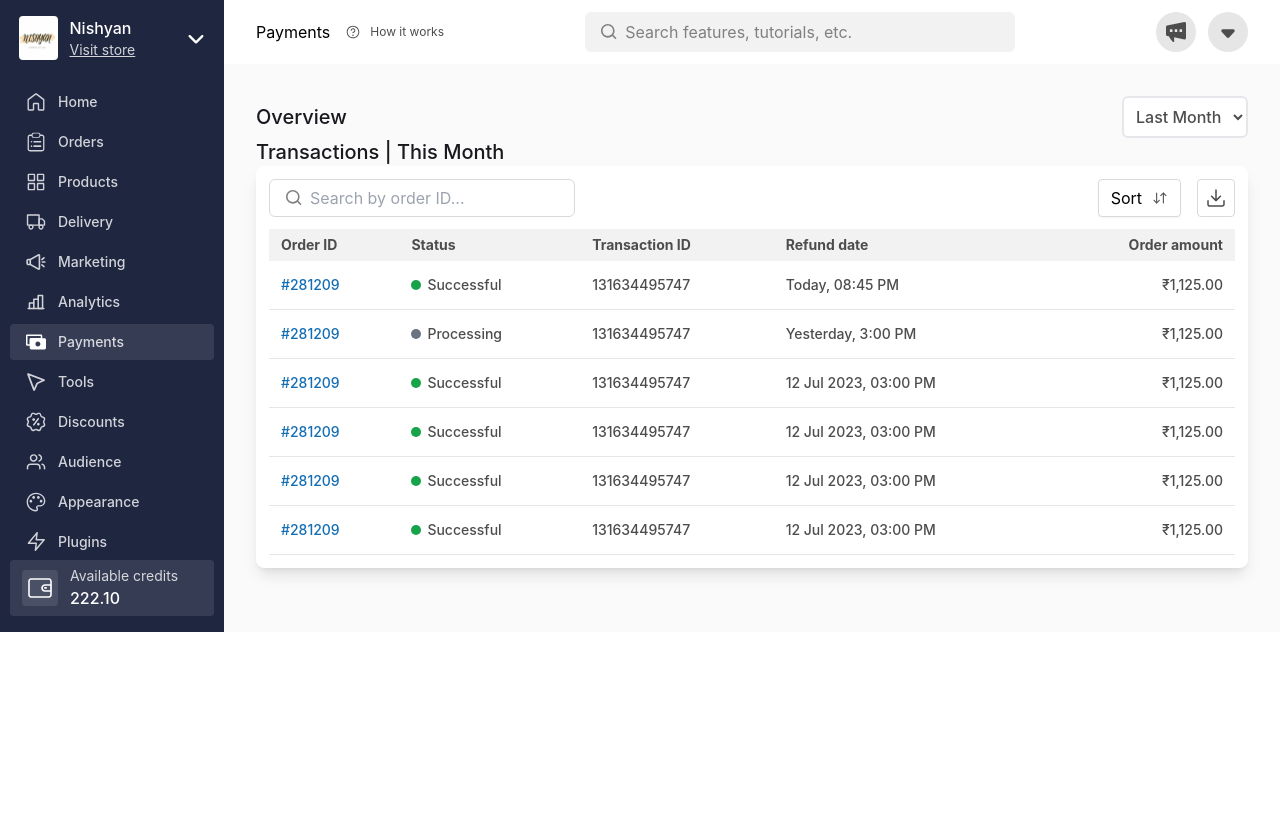
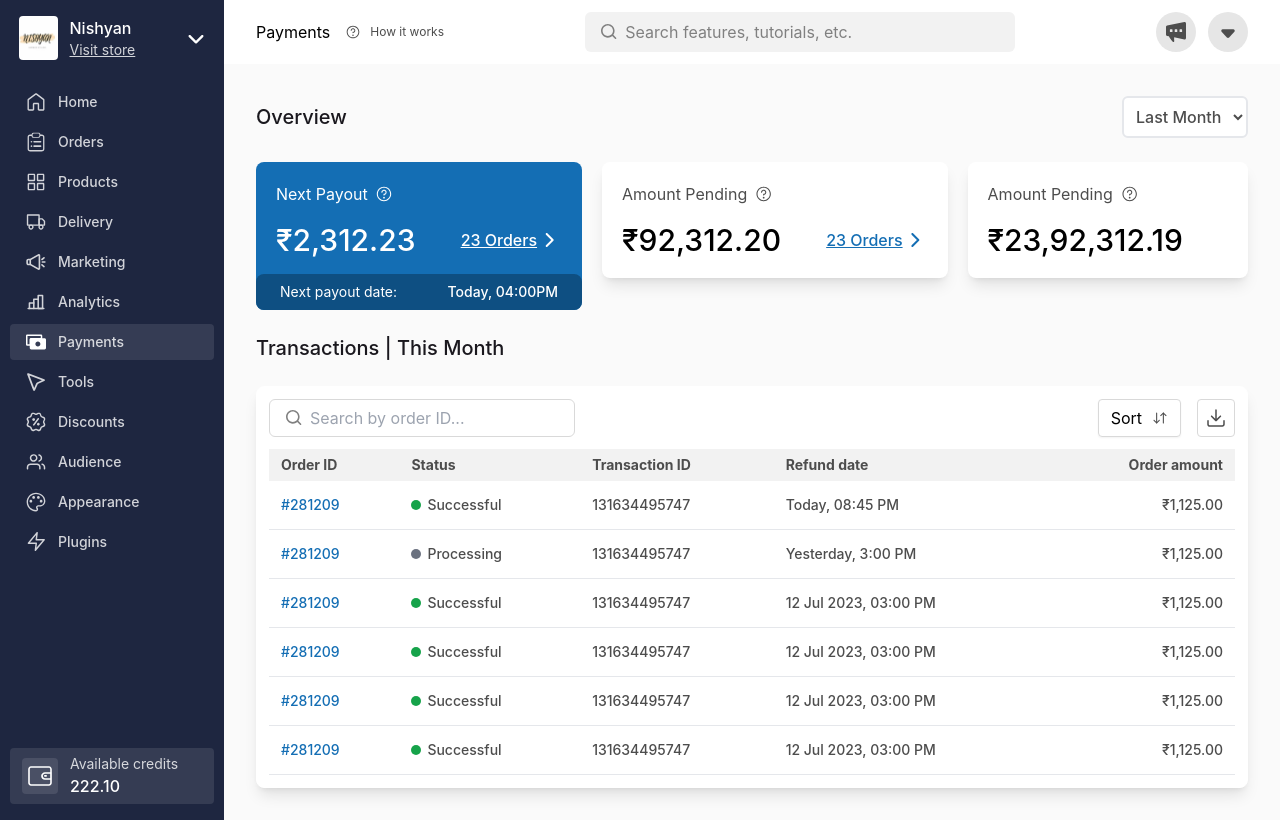
Before and after one commit to WadadParker/dukaan-challenge, a React (Vite) app: page / in a window 1280 px wide. Built offline with nearby package versions, Linux system fonts and the light colour scheme.

Commit message:
feat: overview cards

```diff
--- a/src/components/MainContainer.jsx
+++ b/src/components/MainContainer.jsx
@@ -1,20 +1,20 @@
 import React from 'react'
 import Navbar from './Navbar'
 import Table from './Table'
+import OverviewCards from './OverviewCards'
 
 const MainContainer = () => {
   return (
     <div className="grow">
           <Navbar />
-          <main className=' p-8'>
+          <main className=' p-8 space-y-6'>
                 <aside className='flex justify-between items-center'>
                   <h1 className='text-text-dark text-xl font-medium'>Overview</h1>
                   <select className='p-2 bg-white border-2 rounded-md text-text font-medium'>
                     <option>Last Month</option>
                   </select>
                 </aside>
-
-
+                <OverviewCards />
                 <h1 className='text-text-dark text-xl font-medium'>Transactions | This Month</h1>
                 <Table />
           </main>
--- /dev/null
+++ b/src/components/OverviewCards.jsx
@@ -0,0 +1,73 @@
+import React from 'react'
+
+const PayoutCard = () =>
+{
+    return (
+        <li className='relative grow bg-secondary p-5 rounded-lg flex flex-col space-y-4'>
+            <header className='flex items-center space-x-2'>
+                <h1 className='text-white'>Next Payout</h1>
+                <svg width="16" height="16" viewBox="0 0 16 16" fill="none" xmlns="http://www.w3.org/2000/svg">
+                    <g clip-path="url(#clip0_39203_197507)">
+                    <path fill-rule="evenodd" clip-rule="evenodd" d="M8.8856 11.6358C8.8856 12.1266 8.48772 12.5245 7.9969 12.5245C7.50609 12.5245 7.1082 12.1266 7.1082 11.6358C7.1082 11.145 7.50609 10.7471 7.9969 10.7471C8.48772 10.7471 8.8856 11.145 8.8856 11.6358Z" fill="white"/>
+                    <path fill-rule="evenodd" clip-rule="evenodd" d="M6.99921 3.89508C7.47557 3.69776 7.99975 3.64614 8.50545 3.74673C9.01115 3.84732 9.47567 4.09561 9.84026 4.4602C10.2048 4.82479 10.4531 5.2893 10.5537 5.79501C10.6543 6.30071 10.6027 6.82488 10.4054 7.30124C10.2081 7.7776 9.87392 8.18475 9.44521 8.47121C9.16624 8.65761 8.85538 8.78746 8.53019 8.85542V8.96969C8.53019 9.26425 8.29141 9.50303 7.99685 9.50303C7.7023 9.50303 7.46352 9.26425 7.46352 8.96969V8.37723C7.46352 8.23578 7.51971 8.10012 7.61973 8.0001C7.71975 7.90008 7.85541 7.84389 7.99685 7.84389C8.3015 7.84389 8.5993 7.75356 8.8526 7.58431C9.1059 7.41506 9.30332 7.1745 9.4199 6.89304C9.53648 6.61159 9.56699 6.30189 9.50756 6.0031C9.44812 5.70431 9.30142 5.42986 9.08601 5.21444C8.87059 4.99903 8.59614 4.85233 8.29735 4.7929C7.99856 4.73347 7.68886 4.76397 7.40741 4.88055C7.12596 4.99713 6.8854 5.19456 6.71615 5.44786C6.5469 5.70116 6.45656 5.99896 6.45656 6.3036C6.45656 6.59815 6.21778 6.83693 5.92323 6.83693C5.62867 6.83693 5.38989 6.59815 5.38989 6.3036C5.38989 5.78799 5.54279 5.28396 5.82924 4.85525C6.1157 4.42653 6.52285 4.09239 6.99921 3.89508Z" fill="white"/>
+                    <path fill-rule="evenodd" clip-rule="evenodd" d="M7.99687 1.86745C4.60953 1.86745 1.86354 4.61343 1.86354 8.00078C1.86354 11.3881 4.60953 14.1341 7.99687 14.1341C11.3842 14.1341 14.1302 11.3881 14.1302 8.00078C14.1302 4.61343 11.3842 1.86745 7.99687 1.86745ZM0.796875 8.00078C0.796875 4.02433 4.02042 0.800781 7.99687 0.800781C11.9733 0.800781 15.1969 4.02433 15.1969 8.00078C15.1969 11.9772 11.9733 15.2008 7.99687 15.2008C4.02042 15.2008 0.796875 11.9772 0.796875 8.00078Z" fill="white"/>
+                    </g>
+                    <defs>
+                    <clipPath id="clip0_39203_197507">
+                    <rect width="16" height="16" fill="white"/>
+                    </clipPath>
+                    </defs>
+                </svg>
+            </header>
+            <main className='flex items-center pb-8'>
+                <h1 className='grow text-white font-medium text-3xl'>₹2,312.23</h1>
+                <span className='font-medium underline text-white'>23 Orders</span>
+                <svg width="25" height="24" viewBox="0 0 25 24" fill="none" xmlns="http://www.w3.org/2000/svg">
+                 <path fill-rule="evenodd" clip-rule="evenodd" d="M8.95696 5.29289C9.34748 4.90237 9.98064 4.90237 10.3712 5.29289L16.3712 11.2929C16.5587 11.4804 16.6641 11.7348 16.6641 12C16.6641 12.2652 16.5587 12.5196 16.3712 12.7071L10.3712 18.7071C9.98065 19.0976 9.34748 19.0976 8.95696 18.7071C8.56643 18.3166 8.56643 17.6834 8.95696 17.2929L14.2498 12L8.95696 6.70711C8.56643 6.31658 8.56643 5.68342 8.95696 5.29289Z" fill="white"/>
+                </svg>
+
+            </main>
+            <aside className='absolute bottom-0 w-full left-0 px-6 py-2 rounded-lg flex justify-between bg-[#0E4F82]'>
+                <h1 className='text-white text-sm'>Next payout date:</h1>
+                <p className=' text-sm font-medium text-white'>Today, 04:00PM</p>
+            </aside>
+        </li>
+    )
+}
+
+const AmountCard=({processed})=>
+{
+    return (
+        <li className='rounded-lg grow flex flex-col space-y-4 p-5 bg-white shadow-lg'>
+            <header className='flex space-x-2 items-center text-text'>
+                <h1 className=''>Amount Pending</h1>
+                <svg width="17" height="16" viewBox="0 0 17 16" fill="none" xmlns="http://www.w3.org/2000/svg">
+                    <path fill-rule="evenodd" clip-rule="evenodd" d="M9.54966 11.6358C9.54966 12.1266 9.15178 12.5245 8.66096 12.5245C8.17015 12.5245 7.77227 12.1266 7.77227 11.6358C7.77227 11.145 8.17015 10.7471 8.66096 10.7471C9.15178 10.7471 9.54966 11.145 9.54966 11.6358Z" fill="#4D4D4D"/>
+                    <path fill-rule="evenodd" clip-rule="evenodd" d="M7.66328 3.89508C8.13964 3.69776 8.66381 3.64614 9.16951 3.74673C9.67521 3.84732 10.1397 4.09561 10.5043 4.4602C10.8689 4.82479 11.1172 5.2893 11.2178 5.79501C11.3184 6.30071 11.2668 6.82488 11.0694 7.30124C10.8721 7.7776 10.538 8.18475 10.1093 8.47121C9.8303 8.65761 9.51944 8.78746 9.19425 8.85542V8.96969C9.19425 9.26425 8.95547 9.50303 8.66092 9.50303C8.36637 9.50303 8.12758 9.26425 8.12758 8.96969V8.37723C8.12758 8.23578 8.18377 8.10012 8.28379 8.0001C8.38381 7.90008 8.51947 7.84389 8.66092 7.84389C8.96556 7.84389 9.26336 7.75356 9.51666 7.58431C9.76996 7.41506 9.96738 7.1745 10.084 6.89304C10.2005 6.61159 10.2311 6.30189 10.1716 6.0031C10.1122 5.70431 9.96549 5.42986 9.75007 5.21444C9.53466 4.99903 9.2602 4.85233 8.96141 4.7929C8.66263 4.73347 8.35292 4.76397 8.07147 4.88055C7.79002 4.99713 7.54946 5.19456 7.38021 5.44786C7.21096 5.70116 7.12062 5.99896 7.12062 6.3036C7.12062 6.59815 6.88184 6.83693 6.58729 6.83693C6.29274 6.83693 6.05395 6.59815 6.05395 6.3036C6.05395 5.78799 6.20685 5.28396 6.49331 4.85525C6.77976 4.42653 7.18692 4.09239 7.66328 3.89508Z" fill="#4D4D4D"/>
+                    <path fill-rule="evenodd" clip-rule="evenodd" d="M8.66094 1.86745C5.27359 1.86745 2.5276 4.61343 2.5276 8.00078C2.5276 11.3881 5.27359 14.1341 8.66094 14.1341C12.0483 14.1341 14.7943 11.3881 14.7943 8.00078C14.7943 4.61343 12.0483 1.86745 8.66094 1.86745ZM1.46094 8.00078C1.46094 4.02433 4.68449 0.800781 8.66094 0.800781C12.6374 0.800781 15.8609 4.02433 15.8609 8.00078C15.8609 11.9772 12.6374 15.2008 8.66094 15.2008C4.68449 15.2008 1.46094 11.9772 1.46094 8.00078Z" fill="#4D4D4D"/>
+                </svg>
+            </header>
+            {processed
+            ?<h1 className='text-dark text-3xl font-medium grow'>₹23,92,312.19</h1>
+            :(<main className='flex items-center'>
+                <h1 className='text-dark text-3xl font-medium grow'>₹92,312.20</h1>
+                <span className='font-medium underline text-secondary'>23 Orders</span>
+                <svg xmlns="http://www.w3.org/2000/svg" width="25" height="24" viewBox="0 0 25 24" fill="none">
+                <   path fill-rule="evenodd" clip-rule="evenodd" d="M8.62102 5.29289C9.01154 4.90237 9.64471 4.90237 10.0352 5.29289L16.0352 11.2929C16.2228 11.4804 16.3281 11.7348 16.3281 12C16.3281 12.2652 16.2228 12.5196 16.0352 12.7071L10.0352 18.7071C9.64471 19.0976 9.01154 19.0976 8.62102 18.7071C8.23049 18.3166 8.23049 17.6834 8.62102 17.2929L13.9139 12L8.62102 6.70711C8.23049 6.31658 8.23049 5.68342 8.62102 5.29289Z" fill="#146EB4"/>
+                </svg>
+            </main>)}
+        </li>
+    )
+}
+
+const OverviewCards = () => {
+  return (
+    <ul className='flex items-start space-x-5'>
+        <PayoutCard />
+        <AmountCard />
+        <AmountCard processed={true} />
+    </ul>
+  )
+}
+
+export default OverviewCards
--- a/tailwind.config.js
+++ b/tailwind.config.js
@@ -12,6 +12,7 @@ export default {
         "background-light":"#E6E6E6",
         "text":"#4D4D4D",
         "text-dark":"#1A181E",
+        "secondary":"#146EB4"
       }
     },
   },
```
